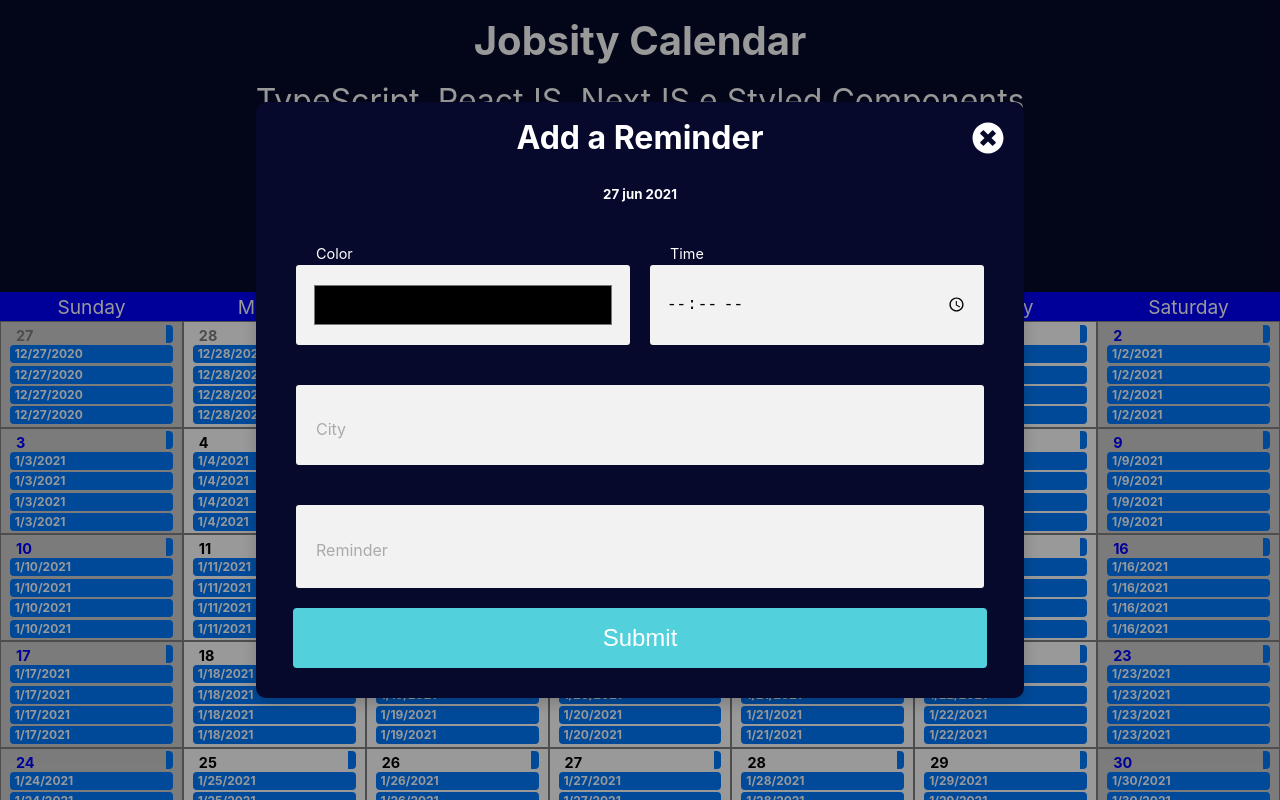
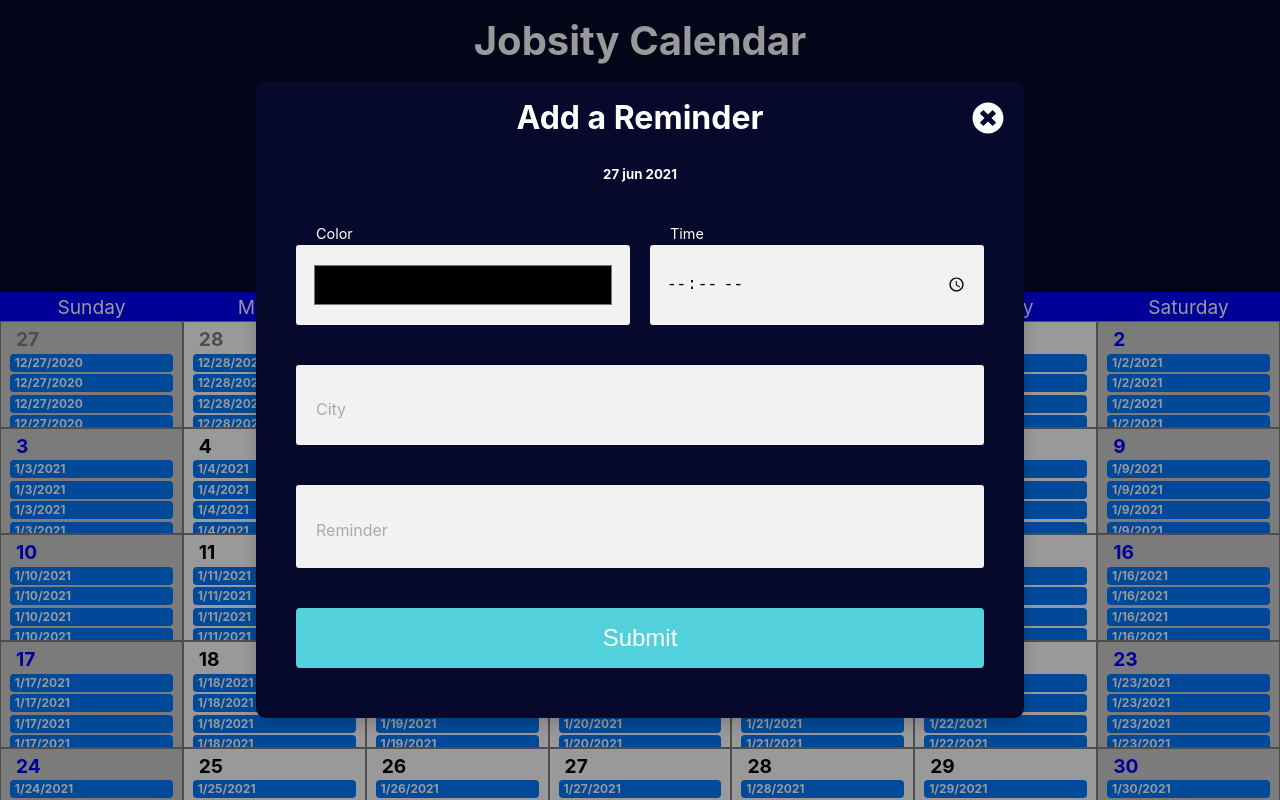
Before and after one commit to GustavoMantuan/jobsity-calendar, a Next.js app: page / in a window 1280 px wide. Both pictures are taken after a click on the element 1005 px from the left and 374 px from the top of the page. Shown: the top 800 px of the page. Built offline with nearby package versions, Linux system fonts and the light colour scheme.

Commit message:
Adjust daily number calendar style, and modal style

```diff
--- a/src/components/Calendar/Day/styles.ts
+++ b/src/components/Calendar/Day/styles.ts
@@ -6,17 +6,14 @@
 }
 
 export const DayNumber = styled.p<DayNumberType>`
-  font-size: 0.9rem;
+  font-size: 1.2rem;
   text-align: left;
-  position: absolute;
   z-index: 0;
   font-weight: bold;
   padding: 5px 0 0 15px;
-  width: calc(90% / 7);
   color: gray;
   ${({ isWeekend, isDisabled }) => css`
     color: ${isDisabled ? 'grey' : isWeekend ? 'blue' : 'black'};
-    background-color: ${isWeekend ? '#cecece' : 'white'};
   `}
 `
 
@@ -27,7 +24,7 @@
   &:hover {
     box-shadow: inset 0 0 0.3em grey;
     ${DayNumber} {
-      font-size: 1rem;
+      font-size: 1.3rem;
     }
   }
   ${({ isWeekend, isDisabled }) => css`
--- a/src/components/Modal/ReminderForm/index.tsx
+++ b/src/components/Modal/ReminderForm/index.tsx
@@ -34,7 +34,9 @@
         />
         <S.Placeholder>Reminder</S.Placeholder>
       </S.InputWrapper>
-      <S.SubmitButton title="Create a reminder">Submit</S.SubmitButton>
+      <S.InputWrapper>
+        <S.SubmitButton title="Create a reminder">Submit</S.SubmitButton>
+      </S.InputWrapper>
     </S.FormWrapper>
   )
 }
--- a/src/components/Modal/ReminderForm/styles.ts
+++ b/src/components/Modal/ReminderForm/styles.ts
@@ -104,7 +104,7 @@
 
 export const SubmitButton = styled.button`
   min-width: 100px;
-  width: 98%;
+  width: 100%;
   padding: 16px 32px;
   border-radius: 4px;
   border: none;
```
